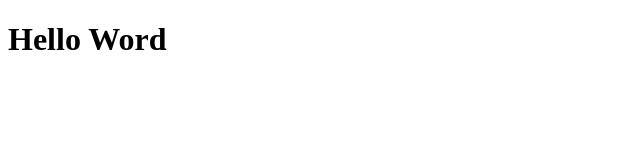
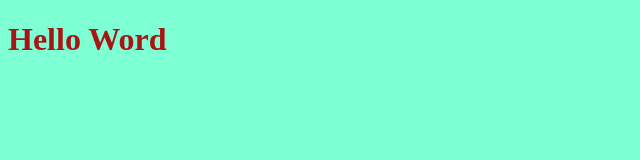
Before and after one commit to arthurestelai-jpg/darcy-branches, a plain HTML site: page index.html in a window 1280 px wide. Shown: the whole page, without its empty margins (0-640 px from the left). Drawn offline with Linux system fonts and the light colour scheme.

Commit message:
estilizei o style com o branch

```diff
--- a/index.html
+++ b/index.html
@@ -4,7 +4,7 @@
     <meta charset="UTF-8">
     <meta name="viewport" content="width=device-width, initial-scale=1.0">
     <title>Document</title>
-</head>
+    <link rel="stylesheet" href="style.css">
 <body>
     <h1>Hello Word</h1>
 </body>
--- /dev/null
+++ b/style.css
@@ -0,0 +1,10 @@
+body{
+    background-color: aquamarine;
+
+}
+
+h1{
+
+    color: #a81515;
+
+}
```
